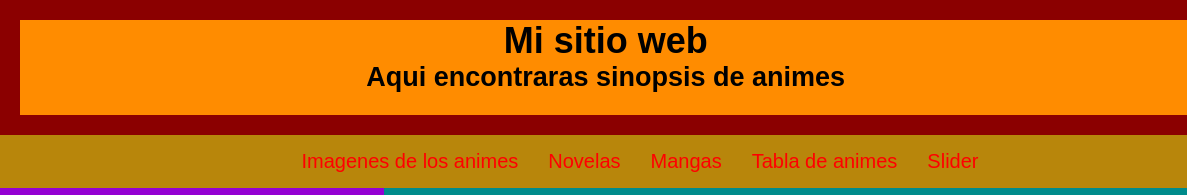
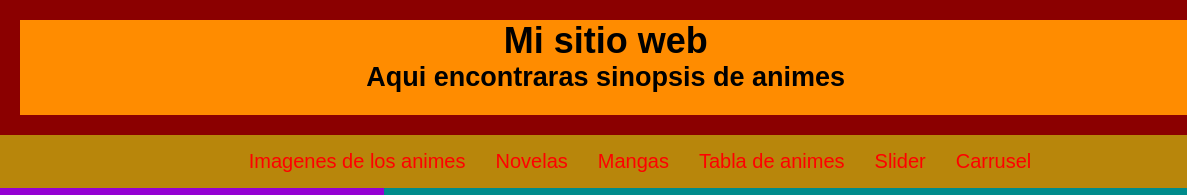
Before and after one commit to EverGarRam/Fernanda, a plain HTML site: page index.html in a window 1280 px wide. Shown: the top 195 px of the page, 0-1187 px from the left. Drawn offline with Linux system fonts and the light colour scheme.

Commit message:
Add files via upload

```diff
--- a/index.html
+++ b/index.html
@@ -22,6 +22,7 @@
         <a href="#tres">Mangas</a>
         <a href="#cuatro">Tabla de animes</a>
         <a href="#cinco">Slider</a>
+        <a href="#seis">Carrusel</a>
     </nav>
     <main>
         <aside>
@@ -469,7 +470,7 @@
           <thead>
             <header>
                 <div class="divTitulo">
-                    <h1 id="cinco">Carrusel</h1>
+                    <h1 id="seis">Carrusel</h1>
                 </div>
               </header>
             <div class="carrusel">
```
